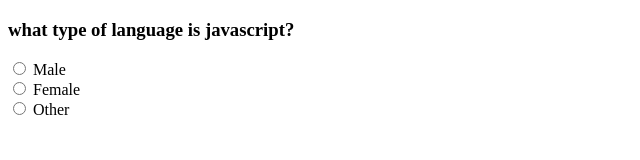
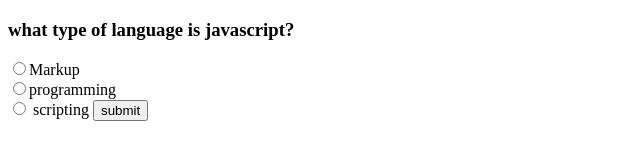
Before and after one commit to Joelmukono/quiz, a plain HTML site: page index.html in a window 1280 px wide. Shown: the whole page, without its empty margins (0-640 px from the left). Drawn offline with nearby package versions, Linux system fonts and the light colour scheme.

Commit message:
add javascipt logic to display value selected

```diff
--- a/index.html
+++ b/index.html
@@ -9,13 +9,15 @@
   <body>
     <form id="myForm">
       <h3>what type of language is javascript?</h3>
-      <input type="radio" name="gender" value="male"> Male<br>
-      <input type="radio" name="gender" value="female"> Female<br>
-      <input type="radio" name="gender" value="other"> Other
+      <div class="question1">
+      <input type="radio" name="language" value="markup">Markup<br>
+      <input type="radio" name="language" value="programming">programming<br>
+      <input type="radio" name="language" value="scripting"> scripting
+      <input type="submit" value ="submit">
     </form>
 
 
-    <script src="jquery.3.3.1.js"></script>
-    <script type="text/javascript"></script>
+    <script src="js/jquery-3.3.1.js"></script>
+    <script src="js/scripts.js" type="text/javascript"></script>
   </body>
 </html>
--- a/js/scripts.js
+++ b/js/scripts.js
@@ -0,0 +1,9 @@
+$(document).ready(function(){
+  $("#myForm").submit(function(){
+   var language = $("input:radio[name=language]:checked").val();
+   alert(language);
+  });
+
+
+
+});
```
